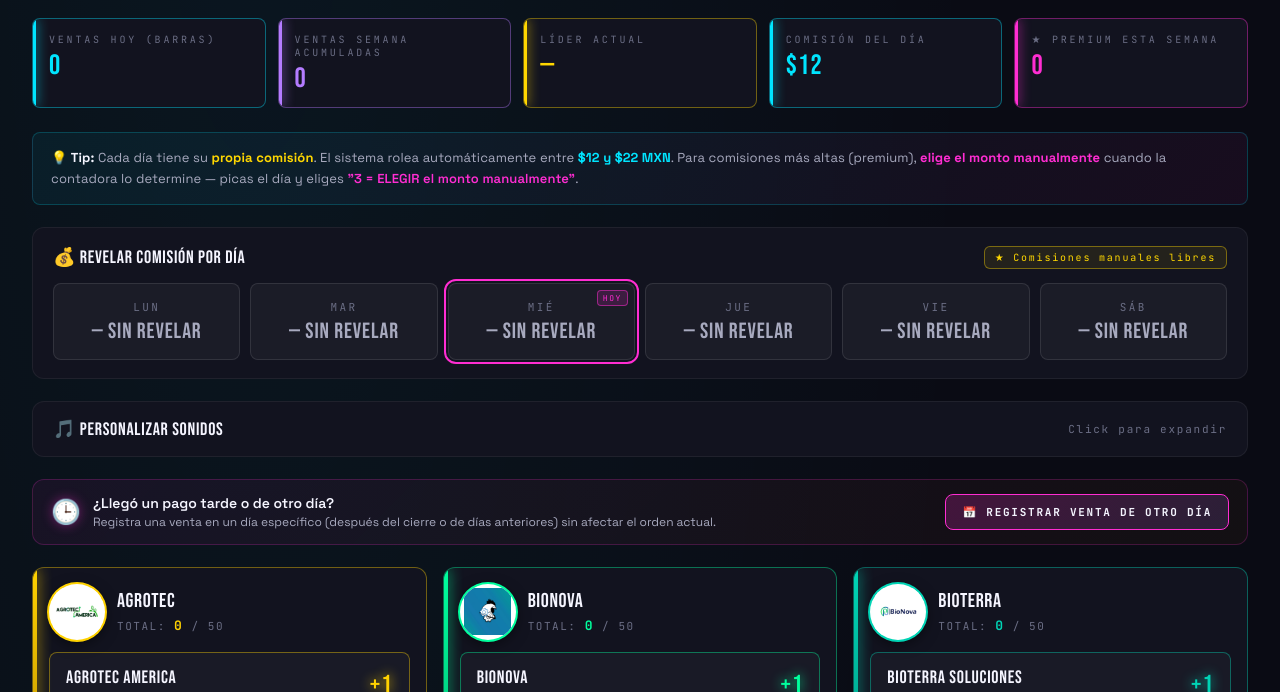
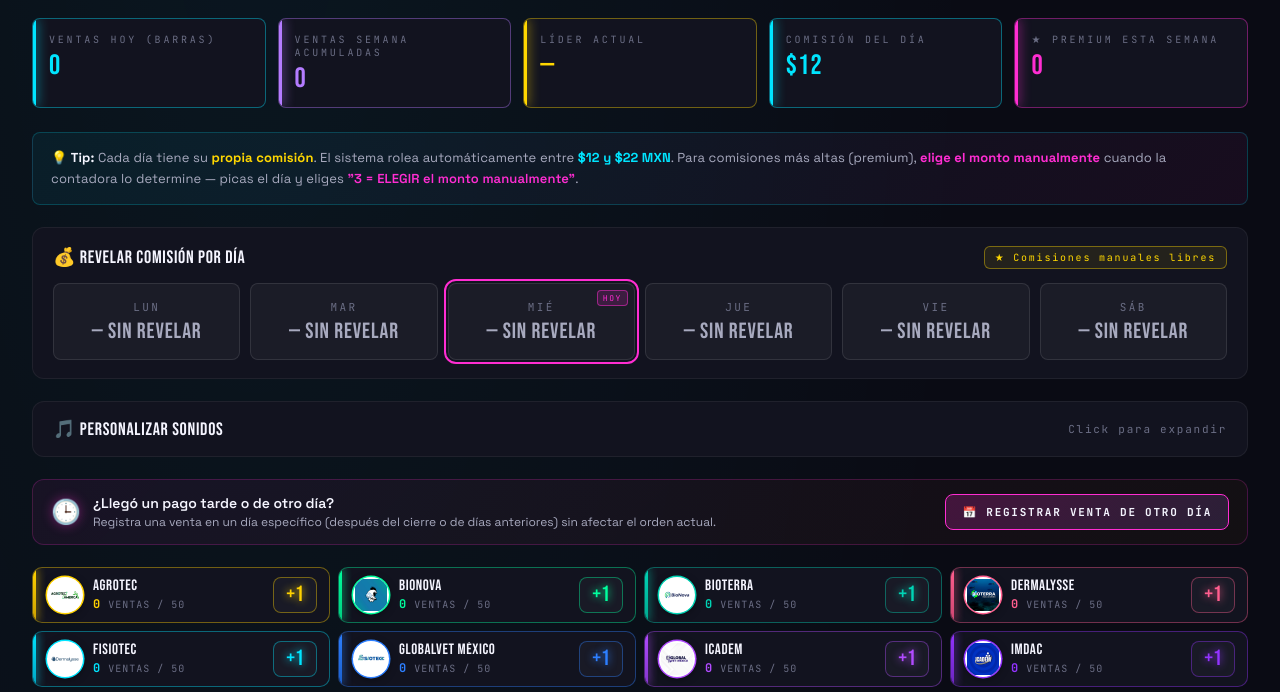
Before and after one commit to teccapitalweb/stratton-floor, a plain HTML site: page panel.html in a window 1280 px wide. Shown: the part 105-797 px from the top of the page. Drawn offline with Linux system fonts and the light colour scheme; files whose address does not match are found by name.

Commit message:
Add files via upload

```diff
--- a/panel.html
+++ b/panel.html
@@ -716,125 +716,130 @@ button:focus-visible { outline: 2px solid var(--color-cyan); outline-offset: 2px
 /* ============== Grid de consultoras ============== */
 .cp-grid {
   display: grid;
-  grid-template-columns: repeat(auto-fill, minmax(360px, 1fr));
-  gap: 16px;
+  grid-template-columns: repeat(auto-fill, minmax(280px, 1fr));
+  gap: 8px;
   margin-bottom: 26px;
 }
 .seller-block {
   background: var(--color-surface);
-  border: 1.5px solid var(--accent-40, rgba(255,255,255,0.08));
-  border-radius: var(--radius);
-  padding: 16px;
+  border: 1px solid var(--accent-40, rgba(255,255,255,0.08));
+  border-radius: 10px;
+  padding: 8px 12px 8px 14px;
   position: relative;
   overflow: hidden;
-  transition: transform 0.18s ease, box-shadow 0.18s ease;
+  transition: transform 0.15s ease, box-shadow 0.15s ease;
+  display: flex;
+  align-items: center;
+  gap: 10px;
+  min-height: 56px;
 }
 .seller-block:hover {
-  transform: translateY(-2px);
-  box-shadow: 0 8px 30px rgba(0,0,0,0.4), 0 0 0 1px var(--accent, transparent);
+  transform: translateY(-1px);
+  box-shadow: 0 4px 16px rgba(0,0,0,0.35), 0 0 0 1px var(--accent, transparent);
 }
 .seller-block::before {
   content: '';
   position: absolute;
   top: 0; bottom: 0; left: 0;
-  width: 4px;
+  width: 3px;
   background: linear-gradient(180deg, var(--accent), var(--accent-alt));
-  box-shadow: 0 0 14px var(--accent);
-}
-.seller-block-head {
-  display: flex;
-  align-items: center;
-  gap: 12px;
-  margin-bottom: 12px;
+  box-shadow: 0 0 10px var(--accent);
 }
 .seller-avatar {
-  width: 56px; height: 56px;
+  width: 36px; height: 36px;
   border-radius: 50%;
   background: white;
   overflow: hidden;
   flex-shrink: 0;
-  box-shadow: 0 0 0 2px var(--accent), 0 4px 14px rgba(0,0,0,0.5);
+  box-shadow: 0 0 0 1.5px var(--accent), 0 2px 8px rgba(0,0,0,0.4);
 }
 .seller-avatar img {
   width: 100%; height: 100%;
   object-fit: contain;
-  padding: 8%;
+  padding: 6%;
 }
 .seller-avatar-fallback {
   width: 100%; height: 100%;
   display: grid;
   place-items: center;
   font-family: var(--font-display);
-  font-size: 22px;
+  font-size: 14px;
   color: #0A0B14;
   background: linear-gradient(135deg, var(--accent), var(--accent-alt));
 }
-.seller-block-info { flex: 1; min-width: 0; }
+.seller-block-info {
+  flex: 1;
+  min-width: 0;
+  display: flex;
+  flex-direction: column;
+  justify-content: center;
+}
 .seller-block-name {
   font-family: var(--font-display);
-  font-size: 20px;
-  letter-spacing: 0.03em;
+  font-size: 15px;
+  letter-spacing: 0.04em;
   color: var(--color-text);
-  margin-bottom: 4px;
+  line-height: 1.1;
   overflow: hidden;
   text-overflow: ellipsis;
+  white-space: nowrap;
 }
 .seller-block-total {
   font-family: var(--font-mono);
-  font-size: 11px;
-  letter-spacing: 0.14em;
+  font-size: 10px;
+  letter-spacing: 0.1em;
   color: var(--color-muted);
   text-transform: uppercase;
+  margin-top: 2px;
 }
 .seller-block-total strong {
   color: var(--accent);
   font-weight: 700;
-  font-size: 13px;
-}
-.page-btns { display: flex; flex-direction: column; gap: 8px; }
+  font-size: 12px;
+}
+/* El botón +1 ahora es un cuadradito al lado, no un bloque grande */
 .page-btn {
   display: flex;
   align-items: center;
-  justify-content: space-between;
-  padding: 14px 16px;
+  justify-content: center;
+  padding: 0;
+  width: 44px;
+  height: 36px;
   background: rgba(255,255,255,0.03);
   border: 1px solid var(--accent-40);
-  border-radius: var(--radius-sm);
+  border-radius: 8px;
   color: var(--color-text);
-  text-align: left;
-  transition: transform 0.15s ease, background 0.15s ease, box-shadow 0.15s ease;
+  flex-shrink: 0;
+  transition: transform 0.12s ease, background 0.12s ease, box-shadow 0.15s ease;
 }
 .page-btn:hover {
-  background: var(--accent-15, rgba(255,255,255,0.06));
+  background: var(--accent-15, rgba(255,255,255,0.08));
   border-color: var(--accent);
-  transform: translateX(2px);
-}
-.page-btn:active { transform: scale(0.98); }
-.page-btn-name {
-  font-family: var(--font-display);
-  font-size: 18px;
-  letter-spacing: 0.04em;
-  margin-bottom: 2px;
-}
-.page-btn-count {
-  font-family: var(--font-mono);
-  font-size: 11px;
-  letter-spacing: 0.12em;
-  color: var(--color-text-soft);
-  text-transform: uppercase;
-}
-.page-btn-count strong {
-  color: var(--accent);
-  font-weight: 700;
+  box-shadow: 0 0 14px var(--accent, rgba(255,255,255,0.2));
+}
+.page-btn:active { transform: scale(0.92); }
+.page-btn-name, .page-btn-count {
+  /* Ocultos en versión compacta - la info ya está en seller-block-info */
+  display: none;
 }
 .page-btn-plus {
   font-family: var(--font-display);
-  font-size: 26px;
-  letter-spacing: 0.04em;
+  font-size: 22px;
+  letter-spacing: 0;
   color: var(--accent);
-  text-shadow: 0 0 12px var(--accent);
+  text-shadow: 0 0 8px var(--accent);
+  line-height: 1;
+}
+/* Si la consultora tiene más de 1 página, las muestra apiladas */
+.page-btns {
+  display: flex;
+  flex-direction: row;
+  gap: 4px;
   flex-shrink: 0;
-  margin-left: 12px;
+}
+/* En pantallas chicas, una columna por celda */
+@media (max-width: 480px) {
+  .cp-grid { grid-template-columns: 1fr; }
 }
 
 /* ============== Ranking completo ============== */
@@ -2114,22 +2119,16 @@ function renderGrid() {
     const accentVars = `--accent: ${s.color}; --accent-alt: ${s.colorAlt}; --accent-15: ${s.color}26; --accent-40: ${s.color}66; --accent-50: ${s.color}80;`;
     return `
       <div class="seller-block" style="${accentVars}">
-        <div class="seller-block-head">
-          <div class="seller-avatar">
-            <img src="${s.img}" alt="${s.name}" onerror="this.parentElement.innerHTML='<div class=\\'seller-avatar-fallback\\'>${s.avatar}</div>'">
-          </div>
-          <div class="seller-block-info">
-            <div class="seller-block-name">${s.name}</div>
-            <div class="seller-block-total">TOTAL: <strong>${total}</strong> / ${WEEK_TARGET}</div>
-          </div>
+        <div class="seller-avatar">
+          <img src="${s.img}" alt="${s.name}" onerror="this.parentElement.innerHTML='<div class=\\'seller-avatar-fallback\\'>${s.avatar}</div>'">
+        </div>
+        <div class="seller-block-info">
+          <div class="seller-block-name">${s.name}</div>
+          <div class="seller-block-total"><strong>${total}</strong> ventas / ${WEEK_TARGET}</div>
         </div>
         <div class="page-btns">
           ${s.pages.map(p => `
-            <button class="page-btn" data-page="${p}" style="${accentVars}">
-              <div>
-                <div class="page-btn-name">${p}</div>
-                <div class="page-btn-count">VENTAS: <strong>${byPageCount[p] || 0}</strong></div>
-              </div>
+            <button class="page-btn" data-page="${p}" title="+1 venta · ${p}" style="${accentVars}">
               <div class="page-btn-plus">+1</div>
             </button>
           `).join('')}
```
